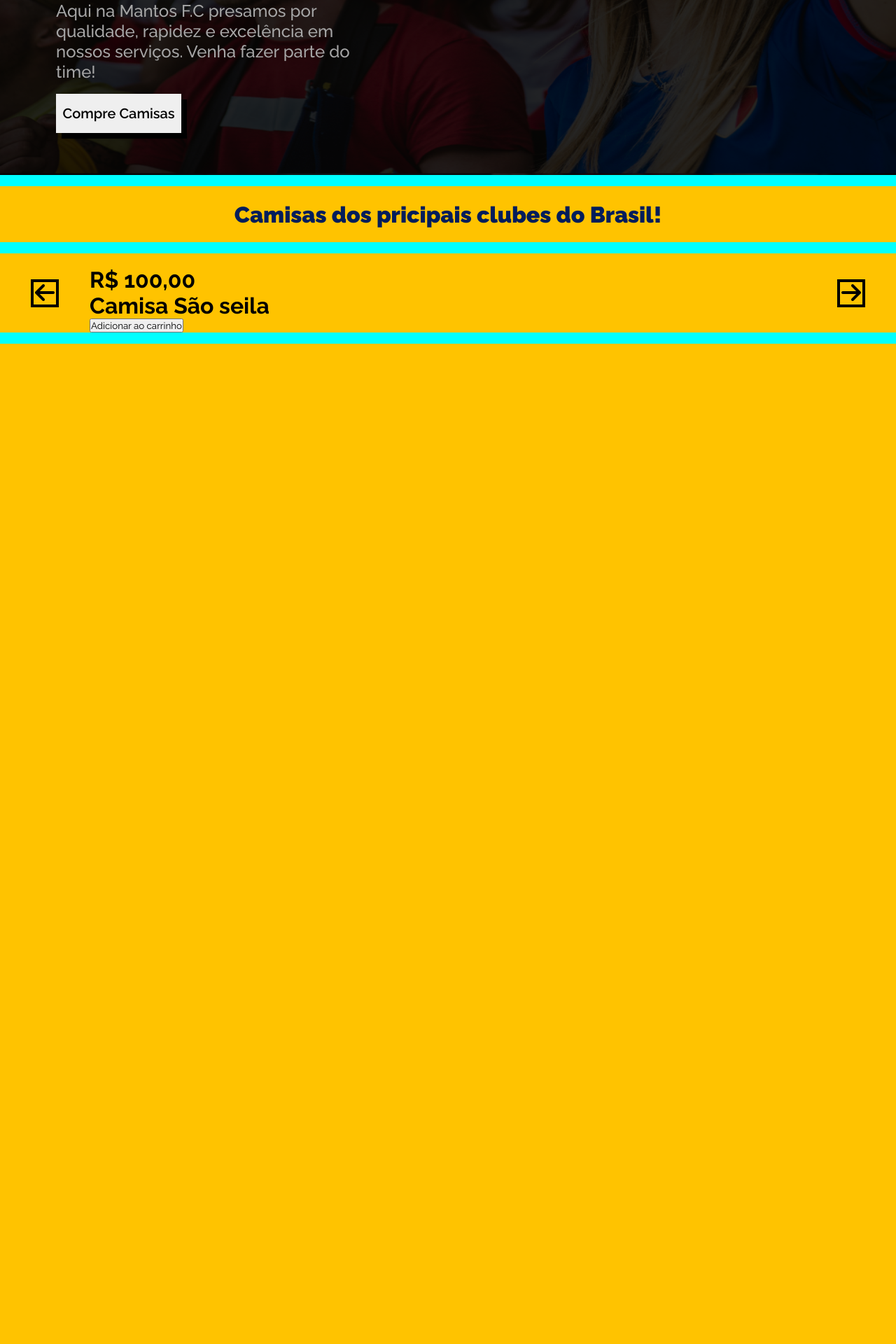
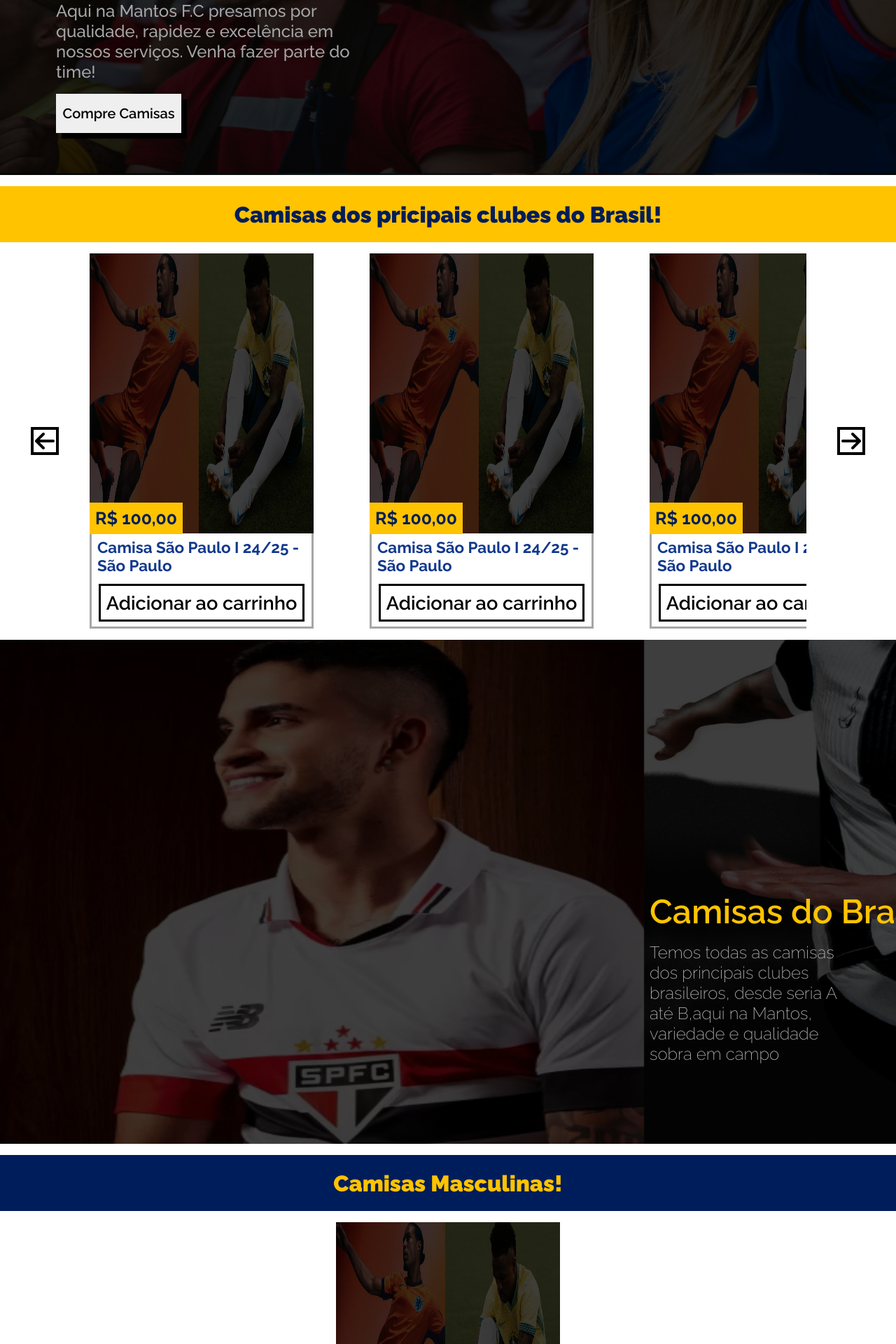
Before and after one commit to Gamaiaprogramas/TCC-AMELIA, a PHP site: page /PAGES/inicio.html in a window 1280 px wide. Shown: the part 550-2470 px from the top of the page at 70% size. Before the commit the page ends 1041 px from the top, so only its background shows below. Run offline with PHP 8.4, Linux system fonts and the light colour scheme.

Commit message:
Teste att

```diff
--- a/JS/inicio.js
+++ b/JS/inicio.js
@@ -10,5 +10,5 @@ function autoSlide() {
     carouselContent.style.transform = `translateX(-${currentSlide * 100}%)`;
 }
 
-// Muda de slide a cada 3 segundos
-setInterval(autoSlide, 3000);
+// Iniciar o carrossel automaticamente
+setInterval(autoSlide, 3000); // Tempo entre slides (3 segundos)
--- a/PAGES/inicio.html
+++ b/PAGES/inicio.html
@@ -62,14 +62,86 @@
                 </div>
 
                 <div class="containerCamisa">
-                   <div>
-                    <div>
-                        <img src="" alt="">
+
+                   <div class="containerCamisaUnico">
+                    <div class="camisaDivimg">
+                        <img src="../PICS/imgsMantos/img2carrosel.png" alt="">
                         <h1>R$ 100,00</h1>
                     </div>
-                    <h1>Camisa  São seila </h1>
+                    <div class = "camisaTexto">
+                    <h1>Camisa São Paulo I 24/25 - São Paulo</h1>
                     <button>Adicionar ao carrinho</button>
+                    </div>
                   </div>
+
+
+                  <div class="containerCamisaUnico">
+                    <div class="camisaDivimg">
+                        <img src="../PICS/imgsMantos/img2carrosel.png" alt="">
+                        <h1>R$ 100,00</h1>
+                    </div>
+                    <div class = "camisaTexto">
+                    <h1>Camisa São Paulo I 24/25 - São Paulo</h1>
+                    <button>Adicionar ao carrinho</button>
+                    </div>
+                  </div>
+
+                  <div class="containerCamisaUnico">
+                    <div class="camisaDivimg">
+                        <img src="../PICS/imgsMantos/img2carrosel.png" alt="">
+                        <h1>R$ 100,00</h1>
+                    </div>
+                    <div class = "camisaTexto">
+                    <h1>Camisa São Paulo I 24/25 - São Paulo</h1>
+                    <button>Adicionar ao carrinho</button>
+                    </div>
+                  </div>
+
+                  <div class="containerCamisaUnico">
+                    <div class="camisaDivimg">
+                        <img src="../PICS/imgsMantos/img2carrosel.png" alt="">
+                        <h1>R$ 100,00</h1>
+                    </div>
+                    <div class = "camisaTexto">
+                    <h1>Camisa São Paulo I 24/25 - São Paulo</h1>
+                    <button>Adicionar ao carrinho</button>
+                    </div>
+                  </div>
+
+                  <div class="containerCamisaUnico">
+                    <div class="camisaDivimg">
+                        <img src="../PICS/imgsMantos/img2carrosel.png" alt="">
+                        <h1>R$ 100,00</h1>
+                    </div>
+                    <div class = "camisaTexto">
+                    <h1>Camisa São Paulo I 24/25 - São Paulo</h1>
+                    <button>Adicionar ao carrinho</button>
+                    </div>
+                  </div>
+
+                  <div class="containerCamisaUnico">
+                    <div class="camisaDivimg">
+                        <img src="../PICS/imgsMantos/img2carrosel.png" alt="">
+                        <h1>R$ 100,00</h1>
+                    </div>
+                    <div class = "camisaTexto">
+                    <h1>Camisa São Paulo I 24/25 - São Paulo</h1>
+                    <button>Adicionar ao carrinho</button>
+                    </div>
+                  </div>
+
+                  <div class="containerCamisaUnico">
+                    <div class="camisaDivimg">
+                        <img src="../PICS/imgsMantos/img2carrosel.png" alt="">
+                        <h1>R$ 100,00</h1>
+                    </div>
+                    <div class = "camisaTexto">
+                    <h1>Camisa São Paulo I 24/25 - São Paulo</h1>
+                    <button>Adicionar ao carrinho</button>
+                    </div>
+                  </div>
+
+
                 </div>
 
                 <div class="espacoBtnDireita">
@@ -88,8 +160,161 @@
                 </script>
         </div>
 
+        <script src="../JS/inicio.js"></script>
+
+        <div class="carousel">
+
+            <div class="carousel-content">
+                <div class="slide active">
+
+                    <div class="imgCarrosel1">
+
+                        <div></div>
+                        <div class="Top">
+                            <div></div>
+                            <div class="car1">
+                                <h1>Camisas do Brasileirão?</h1>
+                                <h2>Temos todas as camisas
+                                    dos principais clubes
+                                    brasileiros, desde seria A
+                                    até B,aqui na Mantos,
+                                    variedade e qualidade sobra
+                                    em campo</h2>
+                            </div>
+                        </div>
+                    </div>
+                </div>
+                <div class="slide">
+
+                    <div class="imgCarrosel2">
+
+                        <div class="Top">
+                            <div></div>
+                            <div class="car2">
+                                <h1>Seleções do mundo!
+                                </h1>
+                                <h2>A Mantos F.C oferece uma
+                                    cobertura completa das
+                                    camisas de seleções, afinal
+                                    aqui nos vestimos os
+                                    melhores do mundo.</h2>
+                            </div>
+                        </div>
+
+                    </div>
+
+                </div>
+                <div class="slide">
+
+                    <div class="imgCarrosel3">
+                        <h1>Ligas Europeias!</h1>
+                        <h2>Você gosta de times Europeus? se a resposta for sim,hoje é seu dia de sorte,em nossa loja temos as camisas de times das principais ligas do continente europeu.</h2>
+                    </div>
+
+                </div>
+                <div class="slide">
+
+                    <div class="imgCarrosel4">
+
+                        <div class="Top">
+                            <div></div>
+                            <div class="car2">
+                                <h1>Bola de Ouro!</h1>
+                                <h2>Melhor preço, qualidade e
+                                    procedência, fazemos de
+                                    tudo para entregar a
+                                    melhor experiência para o
+                                    nosso cliente, afinal nossa
+                                    meta é conquistar a bola de
+                                    ouro das camisas
+                                    esportivas.</h2>
+                            </div>
+                        </div>
+                        <div></div>
+                    </div>
+
+                </div>
+            </div>
+        </div>
+
+        <div class="Camisa">
+            <div class="Titulo2">
+                <h1>Camisas Masculinas!</h1>
+            </div>
+            <div class="espacoCamisa">
+                <div class="espacoBtnEsquerda">
+                    <button class="btnEsquerda" onclick="direcao(1)"><i class="fa-solid fa-arrow-left fa-2xl"></i></button>
+                </div>
+
+                <div class="containerCamisa">
+
+                   <div class="containerCamisaUnico">
+                    <div class="camisaDivimg">
+                        <img src="../PICS/imgsMantos/img2carrosel.png" alt="">
+                        <h1>R$ 100,00</h1>
+                    </div>
+                    <div class = "camisaTexto">
+                    <h1>Camisa São Paulo I 24/25 - São Paulo</h1>
+                    <button>Adicionar ao carrinho</button>
+                    </div>
+                  </div>
+                </div>
+
+                <div class="espacoBtnDireita">
+                    <button class="btnDireita" onclick="direcao(2)"><i class="fa-solid fa-arrow-right fa-2xl"></i></button>
+                </div>
+            </div>
+
+        </div>
 
 
+        <div class="Camisa">
+            <div class="Titulo1">
+                <h1>Camisas Femininas!</h1>
+            </div>
+            <div class="espacoCamisa">
+                <div class="espacoBtnEsquerda">
+                    <button class="btnEsquerda" onclick="direcao(1)"><i class="fa-solid fa-arrow-left fa-2xl"></i></button>
+                </div>
+
+                <div class="containerCamisa">
+
+                   <div class="containerCamisaUnico">
+                    <div class="camisaDivimg">
+                        <img src="../PICS/imgsMantos/img2carrosel.png" alt="">
+                        <h1>R$ 100,00</h1>
+                    </div>
+                    <div class = "camisaTexto">
+                    <h1>Camisa São Paulo I 24/25 - São Paulo</h1>
+                    <button>Adicionar ao carrinho</button>
+                    </div>
+                  </div>
+                </div>
+
+                <div class="espacoBtnDireita">
+                    <button class="btnDireita" onclick="direcao(2)"><i class="fa-solid fa-arrow-right fa-2xl"></i></button>
+                </div>
+            </div>
+
+        </div>
+
     </main>
+
+    <footer>
+        <div>
+            <svg xmlns="http://www.w3.org/2000/svg" x="0px" y="0px" width="50" height="50" viewBox="0,0,256,256">
+                <g fill="#ffc300" fill-rule="nonzero" stroke="none" stroke-width="1" stroke-linecap="butt" stroke-linejoin="miter" stroke-miterlimit="10" stroke-dasharray="" stroke-dashoffset="0" font-family="none" font-weight="none" font-size="none" text-anchor="none" style="mix-blend-mode: normal"><g transform="scale(5.12,5.12)"><path d="M16,3c-7.16752,0 -13,5.83248 -13,13v18c0,7.16752 5.83248,13 13,13h18c7.16752,0 13,-5.83248 13,-13v-18c0,-7.16752 -5.83248,-13 -13,-13zM16,5h18c6.08648,0 11,4.91352 11,11v18c0,6.08648 -4.91352,11 -11,11h-18c-6.08648,0 -11,-4.91352 -11,-11v-18c0,-6.08648 4.91352,-11 11,-11zM37,11c-1.10457,0 -2,0.89543 -2,2c0,1.10457 0.89543,2 2,2c1.10457,0 2,-0.89543 2,-2c0,-1.10457 -0.89543,-2 -2,-2zM25,14c-6.06329,0 -11,4.93671 -11,11c0,6.06329 4.93671,11 11,11c6.06329,0 11,-4.93671 11,-11c0,-6.06329 -4.93671,-11 -11,-11zM25,16c4.98241,0 9,4.01759 9,9c0,4.98241 -4.01759,9 -9,9c-4.98241,0 -9,-4.01759 -9,-9c0,-4.98241 4.01759,-9 9,-9z"></path></g></g>
+                </svg>
+                <svg xmlns="http://www.w3.org/2000/svg" x="0px" y="0px" width="50" height="50" viewBox="0,0,256,256">
+                    <g fill="#ffc300" fill-rule="nonzero" stroke="none" stroke-width="1" stroke-linecap="butt" stroke-linejoin="miter" stroke-miterlimit="10" stroke-dasharray="" stroke-dashoffset="0" font-family="none" font-weight="none" font-size="none" text-anchor="none" style="mix-blend-mode: normal"><g transform="scale(5.12,5.12)"><path d="M32,11h5c0.552,0 1,-0.448 1,-1v-6.737c0,-0.524 -0.403,-0.96 -0.925,-0.997c-1.591,-0.113 -4.699,-0.266 -6.934,-0.266c-6.141,0 -10.141,3.68 -10.141,10.368v6.632h-7c-0.552,0 -1,0.448 -1,1v7c0,0.552 0.448,1 1,1h7v19c0,0.552 0.448,1 1,1h7c0.552,0 1,-0.448 1,-1v-19h7.222c0.51,0 0.938,-0.383 0.994,-0.89l0.778,-7c0.066,-0.592 -0.398,-1.11 -0.994,-1.11h-8v-5c0,-1.657 1.343,-3 3,-3z"></path></g></g>
+                    </svg>
+                    <svg xmlns="http://www.w3.org/2000/svg" x="0px" y="0px" width="50" height="50" viewBox="0,0,256,256">
+                        <g fill="#ffc300" fill-rule="nonzero" stroke="none" stroke-width="1" stroke-linecap="butt" stroke-linejoin="miter" stroke-miterlimit="10" stroke-dasharray="" stroke-dashoffset="0" font-family="none" font-weight="none" font-size="none" text-anchor="none" style="mix-blend-mode: normal"><g transform="scale(5.12,5.12)"><path d="M6.91992,6l14.2168,20.72656l-14.9082,17.27344h3.17773l13.13867,-15.22266l10.44141,15.22266h10.01367l-14.87695,-21.6875l14.08008,-16.3125h-3.17578l-12.31055,14.26172l-9.7832,-14.26172z"></path></g></g>
+                        </svg>
+        </div>
+        <div class="linha"></div>
+        <h1>TravelsGo 2024 * Todos os direitos reservados</h1>
+    </footer>
+
 </body>
 </html>
--- a/STYLES/inicio.css
+++ b/STYLES/inicio.css
@@ -15,6 +15,30 @@ header{
     background-color: #fff;
     align-items: center;
 }
+
+.carousel {
+
+    width: 100%;
+    height: 100%;
+    overflow: hidden;
+
+
+
+}
+.carousel-content {
+    display: flex;
+    transition: transform 0.5s ease-in-out;
+}
+.slide {
+    min-width: 100%;
+
+    align-items: center;
+
+    box-sizing: border-box;
+
+}
+
+
 .selecao{
     display: flex;
     justify-content: space-around;
@@ -180,6 +204,19 @@ header div img{
     height: 10vh;
 
 }
+.Titulo2{
+    background-color: #001d5b;
+    width: 100%;
+    display: flex;
+    align-items: center;
+    justify-content: center;
+    height: 10vh;
+}
+
+.Titulo2 h1{
+    font-weight: 900;
+    color: #ffc300;
+}
 .Titulo1 h1{
     font-weight: 900;
     color: #001d5b;
@@ -188,8 +225,9 @@ header div img{
 
 .espacoCamisa{
     width: 100%;
-    background-color: #ffc300;
+
     justify-content: center;
+
     display: flex;
     align-items: center;
 }
@@ -216,13 +254,209 @@ header div img{
 }
 .containerCamisa{
     display: flex;
-    overflow-x: auto; /* Permite rolagem horizontal */
+    overflow-y: hidden;
+    overflow-x: hidden; /* Permite rolagem horizontal */
     scroll-behavior: smooth;
     width: 80%;
+    height: auto;
+    gap: 0 10vh;
+    justify-content: space-around;
+}
+
+.camisaDivimg{
+    display: flex;
+
+    flex-direction: column;
+}
+.camisaDivimg img{
+    height:50vh;
+
+    width: 40vh;
+}
+
+.camisaDivimg h1{
+    position: fixed;
+    margin-top: 44.5vh;
+    padding: 1vh;
+    font-size: 3.1vh;
+    background-color: #ffc300;
+    color: #001d5b;
+}
+
+.containerCamisaUnico{
+    background-color: #a6a6a6;
+    display: flex;
+    flex-direction: column;
+    align-items: center;
+    transition: 0.5s;
+    width: 40vh;
+}
+
+.camisaTexto{
+    display: flex;
+    flex-direction: column;
+    border: #a6a6a6 solid 0.4vh;
+    border-top: none;
+
+    justify-content: space-around;
+    height: 17vh;
+    background-color: #fff;
+    align-items: center;
+}
+
+.camisaTexto h1{
+    color: #11388d;
+    font-size: 2.8vh;
+    margin-left: 1vh;
+}
+
+.camisaTexto button {
+    font-size: 3.4vh;
+    background-color: #fff;
+    border: solid black 0.4vh;
+    padding: 1vh;
+    cursor: pointer;
+    font-weight: 600;
+}
+
+.camisaTexto button:hover{
+    border: solid #001d5b 0.4vh;
+    color: #001d5b;
 }
 
 
+.imgCarrosel1{
+    display: flex;
+    background-image: url(../PICS/imgsMantos/img1carrosel.png);
+    height: 90vh;
+    background-repeat: no-repeat;
+    background-size: 230vh 90vh;
+}
+.imgCarrosel2{
+    display: flex;
+    background-image: url(../PICS/imgsMantos/img2carrosel.png);
+    height: 90vh;
+    background-repeat: no-repeat;
+    background-size: 230vh 90vh;
+}
 
-body{
-    background-color: aqua;
+
+.imgCarrosel1 div{
+   height: 100%;
+   width: 50%;
+
 }
+.Top div{
+    height: 50%;
+    display: flex;
+    width: 100%;
+
+    flex-direction: column;
+}
+
+.car1{
+    display: flex;
+    align-items: start;
+    gap: 2vh;
+   padding-left: 36vh;
+}
+
+.car1 > h1{
+    font-weight: 600;
+    color: #ffc300;
+    font-size: 6vh;
+    width: 70vh;
+}
+
+.car1 > h2{
+    color: #c2c2c2;
+    flex-wrap: wrap;
+    width: 35vh;
+    font-size: 3vh;
+    font-weight: 200;
+}
+
+.car2{
+    display: flex;
+    align-items: start;
+    gap: 2vh;
+    padding-left: 10vh;
+}
+.car2 > h1{
+    font-weight: 600;
+    color: #ffc300;
+    font-size: 6vh;
+    width: 70vh;
+}
+.car2 > h2{
+    color: #c2c2c2;
+    flex-wrap: wrap;
+    width: 35vh;
+    font-size: 3vh;
+    font-weight: 200;
+}
+.imgCarrosel3{
+    display: flex;
+    background-image: url(../PICS/imgsMantos/img3carrosel.png);
+    height: 90vh;
+    background-repeat: no-repeat;
+    background-size: 230vh 90vh;
+    align-items: center;
+    justify-content: center;
+}
+.imgCarrosel3 h1{
+    font-weight: 600;
+    color: #ffc300;
+    font-size: 6vh;
+    width: 70vh;
+}
+.imgCarrosel3 h2{
+    color: #c2c2c2;
+    flex-wrap: wrap;
+    width: 35vh;
+    font-size: 3vh;
+    font-weight: 200;
+}
+
+.imgCarrosel4 {
+    display: flex;
+    background-image: url(../PICS/imgsMantos/img4carrosel.png);
+    height: 90vh;
+    background-repeat: no-repeat;
+    background-size: 230vh 90vh;
+}
+
+footer{
+    background-color: #001d5b;
+    width: 100%;
+    display: flex;
+    flex-direction: column;
+    height: 40vh;
+    align-items: center;
+    justify-content: space-around;
+}
+footer div{
+
+    width: 30%;
+    display: flex;
+    align-items: center;
+    justify-content: space-around;
+}
+footer div svg{
+    border: #ffc300 solid  0.5vh;
+    height: 10vh;
+    cursor: pointer;
+    border-radius: 10vh;
+    width: 10vh;
+    padding: 1vh;
+}
+.linha{
+    height: 0.1vh;
+    background-color: #ffc300;
+    width: 70vh;
+}
+footer h1{
+    font-weight: 700;
+    font-size: 5vh;
+    color: #ffc300;
+}
```
